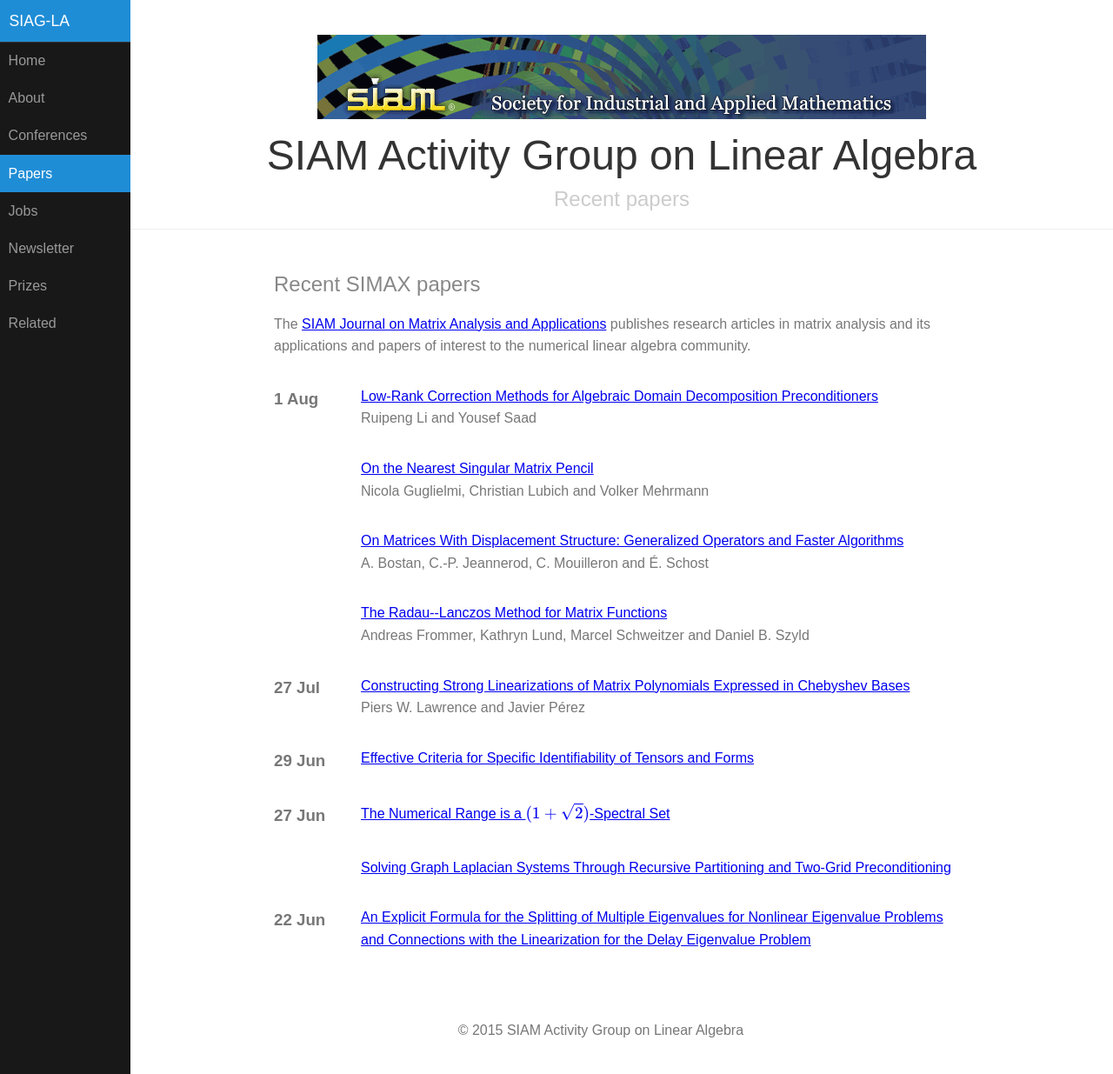
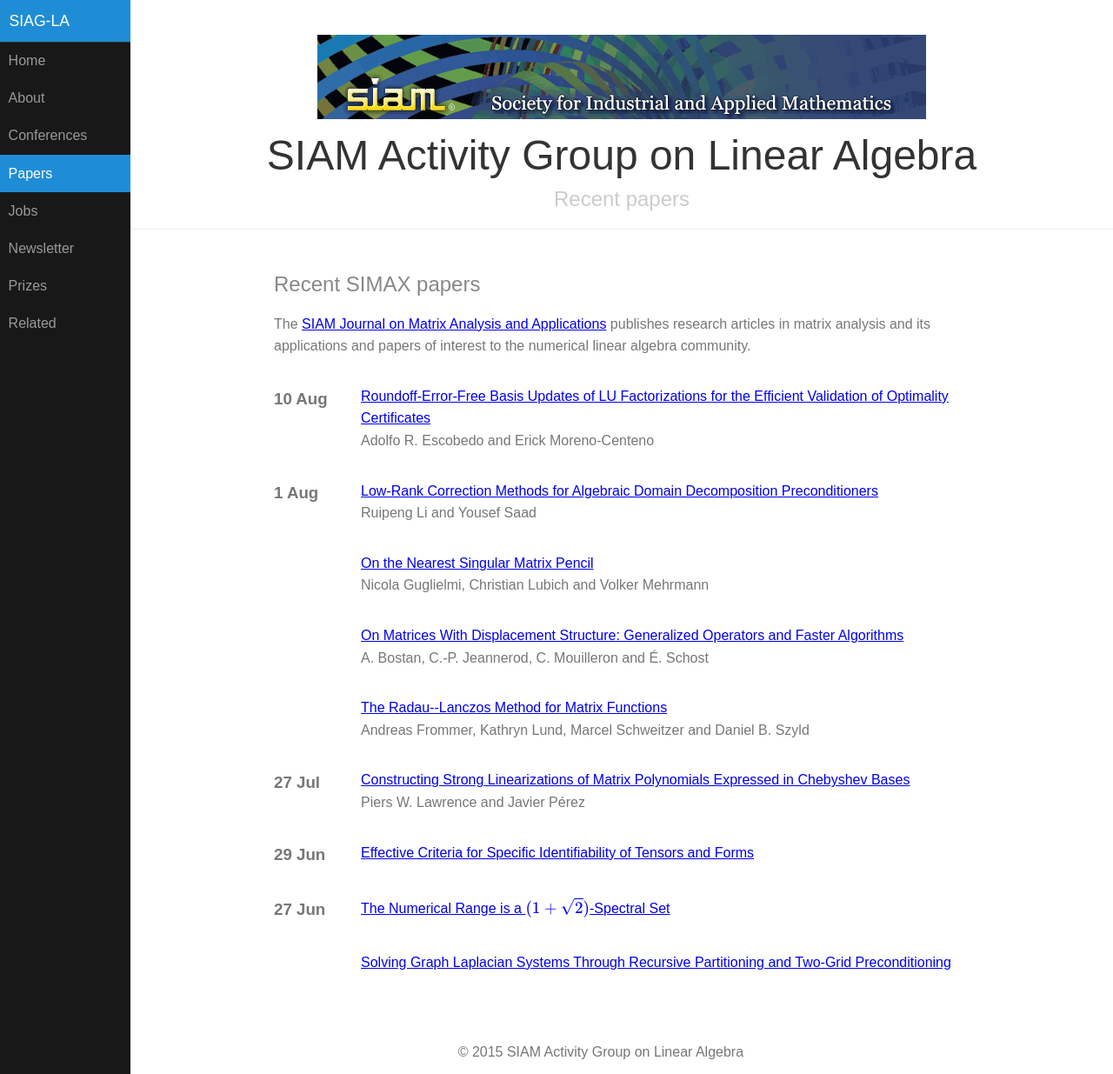
Before and after one commit to dbindel/siagla, a Jekyll site: the page built from simax.html, in a window 1280 px wide and 1235 px high. Shown: the whole window at 87% size. Built offline with Jekyll 4.4.1, drawn with Linux system fonts in a browser that asks for light colours; formulas are drawn with MathJax 3.

Commit message:
Automated updates to simax.yml

```diff
--- a/_data/simax.yml
+++ b/_data/simax.yml
@@ -2280,3 +2280,12 @@
   pp_start: '807'
   title: Low-Rank Correction Methods for Algebraic Domain Decomposition Preconditioners
   volume: '38'
+- authors: Adolfo R. Escobedo and Erick Moreno-Centeno
+  date: '2017-08-10T07:00:00Z'
+  doi: doi:10.1137/16M1089630
+  link: http://epubs.siam.org/doi/abs/10.1137/16M1089630?ai=s7&mi=3ezuvv&af=R
+  pp_end: '853'
+  pp_start: '829'
+  title: Roundoff-Error-Free Basis Updates of LU Factorizations for the Efficient
+    Validation of Optimality Certificates
+  volume: '38'
```
